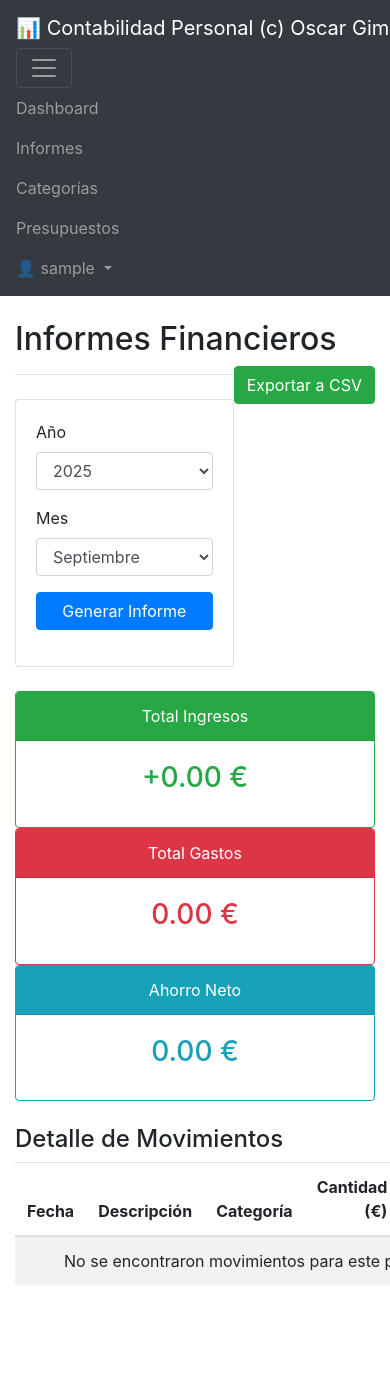
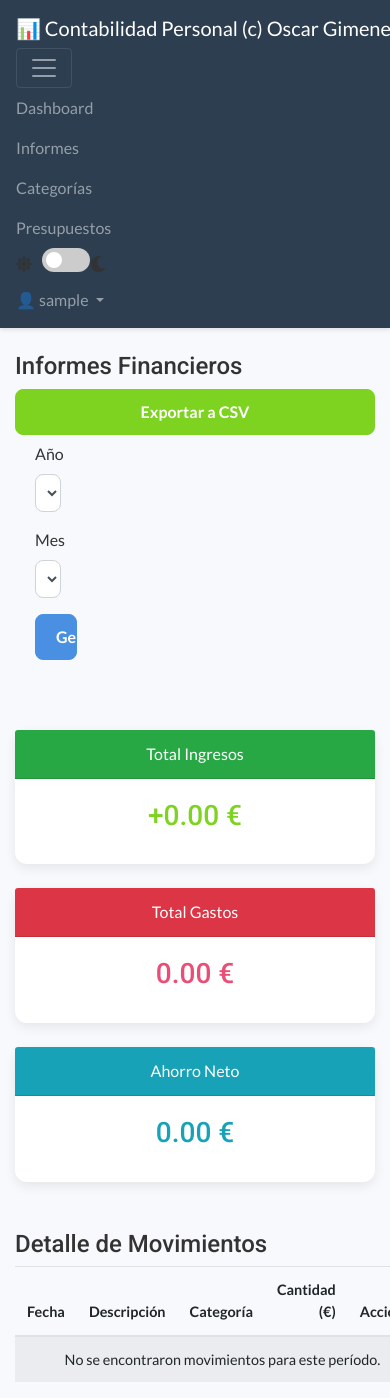
Before and after one commit to Sabbat-cloud/contabilidad-personal, a Flask app: page /reports in a window 390 px wide, after a click that opens the changed part; the page is wider, and only the part inside the window is pictured. Before the commit the page ends 1285 px from the top of that part, so only its background shows below. Run offline with Flask 3, Linux system fonts and the light colour scheme; the visitor is signed in with stand-in values (Sample User, id 1); data that the repository does not hold is empty; parts of the project's set-up code (start-up, migrations or seed data) failed here and were passed over; some libraries are stand-ins or nearby versions.

Commit message:
Mejoras css y responsive

```diff
--- /dev/null
+++ b/app/static/css/style.css
@@ -0,0 +1,239 @@
+/* app/static/css/style.css */
+
+/* --- 1. Paleta de Colores y Tipografía --- */
+
+:root {
+    --primary-color: #4A90E2; /* Un azul moderno */
+    --secondary-color: #50E3C2; /* Un verde menta para acentos */
+    --success-color: #7ED321; /* Verde brillante para ingresos */
+    --danger-color: #E94E77;  /* Un rojo/rosa vibrante para gastos */
+    --light-bg: #F7F9FC;     /* Un fondo gris muy claro para la página */
+    --dark-blue: #2C3E50;     /* Azul oscuro para la barra de navegación */
+    --text-color: #333;
+    --card-bg: #FFFFFF;
+}
+
+body {
+    background-color: var(--light-bg);
+    color: var(--text-color);
+    font-family: 'Lato', sans-serif;
+}
+
+h1, h2, h3, h4, h5, h6 {
+    font-family: 'Roboto', sans-serif;
+    font-weight: 500;
+}
+
+
+/* --- 2. Barra de Navegación (Navbar) --- */
+
+.navbar-dark.bg-dark {
+    background-color: var(--dark-blue) !important;
+    box-shadow: 0 2px 4px rgba(0,0,0,0.1);
+}
+
+
+/* --- 3. Tarjetas (Cards) --- */
+
+.card {
+    border-radius: 12px;
+    box-shadow: 0 4px 12px rgba(0, 0, 0, 0.08);
+    border: none;
+    margin-bottom: 1.5rem; /* Añade más espacio entre tarjetas */
+}
+
+
+/* --- 4. Botones --- */
+
+.btn {
+    border-radius: 8px; /* Bordes más redondeados */
+    font-weight: bold;
+    padding: 10px 20px;
+}
+
+.btn-primary {
+    background-color: var(--primary-color);
+    border-color: var(--primary-color);
+}
+
+.btn-primary:hover {
+    opacity: 0.9;
+}
+
+.btn-success {
+    background-color: var(--success-color);
+    border-color: var(--success-color);
+}
+
+.btn-danger {
+    background-color: var(--danger-color);
+    border-color: var(--danger-color);
+}
+
+
+/* --- 5. Tablas --- */
+
+.table thead.thead-dark th {
+    background-color: var(--dark-blue);
+    border-color: var(--dark-blue);
+}
+
+.table-hover tbody tr:hover {
+    background-color: #e9ecef;
+}
+
+
+/* --- 6. Formularios --- */
+
+.form-control {
+    border-radius: 8px;
+}
+
+.form-control:focus {
+    border-color: var(--primary-color);
+    box-shadow: 0 0 0 0.2rem rgba(74, 144, 226, 0.25);
+}
+
+
+/* --- 7. Indicadores de Balance --- */
+.text-success {
+    color: var(--success-color) !important;
+}
+
+.text-danger {
+    color: var(--danger-color) !important;
+}
+
+/* --- 8. Barra de Progreso (Presupuestos) --- */
+.progress {
+    height: 20px;
+    border-radius: 10px;
+}
+
+.progress-bar {
+    font-weight: bold;
+}
+
+/* --- 9. TEMA OSCURO --- */
+
+/* Estilos generales para el tema oscuro */
+[data-theme="dark"] {
+    --primary-color: #58a6ff; /* Un azul más brillante para el modo oscuro */
+    --light-bg: #0d1117;
+    --card-bg: #161b22;
+    --text-color: #c9d1d9;
+    --dark-blue: #161b22; /* El fondo del navbar y la cabecera de la tabla */
+    --border-color: #30363d; /* Un color para los bordes */
+}
+
+[data-theme="dark"] body {
+    background-color: var(--light-bg);
+    color: var(--text-color);
+}
+
+/* Tarjetas y formularios en modo oscuro */
+[data-theme="dark"] .card,
+[data-theme="dark"] .form-control {
+    background-color: var(--card-bg);
+    color: var(--text-color);
+    border-color: var(--border-color);
+}
+
+[data-theme="dark"] .form-control:focus {
+    background-color: var(--card-bg);
+    color: var(--text-color);
+}
+
+/* Tablas en modo oscuro */
+[data-theme="dark"] .table {
+    color: var(--text-color);
+}
+
+[data-theme="dark"] .table-hover tbody tr:hover {
+    background-color: #21262d;
+}
+
+[data-theme="dark"] .table-striped tbody tr:nth-of-type(odd) {
+    background-color: rgba(33, 38, 45, 0.5);
+}
+
+/* Botones en modo oscuro */
+[data-theme="dark"] .btn-secondary {
+    background-color: #30363d;
+    border-color: #4d555e;
+    color: var(--text-color);
+}
+
+/* Dropdown del menú de usuario */
+[data-theme="dark"] .dropdown-menu {
+    background-color: var(--card-bg);
+    border-color: var(--border-color);
+}
+
+[data-theme="dark"] .dropdown-item {
+    color: var(--text-color);
+}
+
+[data-theme="dark"] .dropdown-item:hover {
+    background-color: #21262d;
+}
+
+/* --- ESTILOS PARA EL INTERRUPTOR DE TEMA --- */
+.theme-switch-wrapper {
+  display: flex;
+  align-items: center;
+}
+.theme-switch {
+  display: inline-block;
+  height: 24px;
+  position: relative;
+  width: 48px;
+  margin-left: 10px;
+}
+.theme-switch input {
+  display:none;
+}
+.slider {
+  background-color: #ccc;
+  bottom: 0;
+  cursor: pointer;
+  left: 0;
+  position: absolute;
+  right: 0;
+  top: 0;
+  transition: .4s;
+  border-radius: 24px;
+}
+.slider:before {
+  background-color: #fff;
+  bottom: 4px;
+  content: "";
+  height: 16px;
+  left: 4px;
+  position: absolute;
+  transition: .4s;
+  width: 16px;
+  border-radius: 50%;
+}
+input:checked + .slider {
+  background-color: #58a6ff;
+}
+input:checked + .slider:before {
+  transform: translateX(24px);
+}
+
+/* Estilos para pantallas de menos de 768px de ancho (móviles) */
+@media (max-width: 768px) {
+    h2 {
+        font-size: 1.5rem; /* Hacer los títulos un poco más pequeños */
+    }
+
+    .btn {
+        width: 100%; /* Hacer que los botones ocupen todo el ancho */
+        margin-bottom: 10px;
+    }
+
+    .table {
+        font-size: 0.9rem; /* Reducir el tamaño del texto en las tablas */
+    }
+}
--- a/app/templates/base.html
+++ b/app/templates/base.html
@@ -3,8 +3,17 @@
 <head>
     <meta charset="utf-8">
     <meta name="viewport" content="width=device-width, initial-scale=1, shrink-to-fit=no">
+
     <link rel="stylesheet" href="https://stackpath.bootstrapcdn.com/bootstrap/4.3.1/css/bootstrap.min.css">
+
+    <link rel="preconnect" href="https://fonts.googleapis.com">
+    <link rel="preconnect" href="https://fonts.gstatic.com" crossorigin>
+    <link href="https://fonts.googleapis.com/css2?family=Lato:wght@400;700&family=Roboto:wght@400;500&display=swap" rel="stylesheet">
+
+    <link rel="stylesheet" href="https://cdnjs.cloudflare.com/ajax/libs/font-awesome/5.15.4/css/all.min.css">
+
     <link rel="stylesheet" href="{{ url_for('static', filename='css/style.css') }}">
+
     <title>{{ title }} - Mi Contabilidad</title>
 </head>
 <body>
@@ -32,6 +41,15 @@
                     </li>
                 {% endif %}
             </ul>
+
+            <div class="theme-switch-wrapper">
+                <i class="fas fa-sun"></i>
+                <label class="theme-switch" for="checkbox">
+                    <input type="checkbox" id="checkbox" />
+                    <div class="slider round"></div>
+                </label>
+                <i class="fas fa-moon"></i>
+            </div>
 
             <ul class="navbar-nav ml-auto">
                 {% if current_user.is_authenticated %}
@@ -74,9 +92,47 @@
     <script src="https://code.jquery.com/jquery-3.3.1.slim.min.js"></script>
     <script src="https://cdnjs.cloudflare.com/ajax/libs/popper.js/1.14.7/umd/popper.min.js"></script>
     <script src="https://stackpath.bootstrapcdn.com/bootstrap/4.3.1/js/bootstrap.min.js"></script>
-
     <script src="https://cdn.jsdelivr.net/npm/chart.js"></script>
 
-    {% block scripts %}{% endblock %}
+    {% block scripts %}
+    <script>
+        document.addEventListener('DOMContentLoaded', function () {
+            const themeToggle = document.querySelector('#checkbox');
+            // Busca un tema guardado en localStorage, si no existe, no establece ninguno (default claro)
+            const currentTheme = localStorage.getItem('theme') ? localStorage.getItem('theme') : null;
+
+            // Función para aplicar el tema seleccionado
+            function applyTheme(theme) {
+                if (theme === 'dark') {
+                    // Añade el atributo data-theme="dark" a la etiqueta <html>
+                    document.documentElement.setAttribute('data-theme', 'dark');
+                    themeToggle.checked = true;
+                } else {
+                    // Elimina el atributo si el tema es claro
+                    document.documentElement.removeAttribute('data-theme');
+                    themeToggle.checked = false;
+                }
+            }
+
+            // Al cargar la página, aplica el tema que estaba guardado
+            if (currentTheme) {
+                applyTheme(currentTheme);
+            }
+
+            // Añade un listener al interruptor para que cambie el tema al hacer clic
+            themeToggle.addEventListener('change', function() {
+                if (this.checked) {
+                    // Si está marcado, guarda 'dark' en localStorage y aplica el tema
+                    localStorage.setItem('theme', 'dark');
+                    applyTheme('dark');
+                } else {
+                    // Si no, guarda 'light' y aplica el tema claro
+                    localStorage.setItem('theme', 'light');
+                    applyTheme('light');
+                }
+            });
+        });
+    </script>
+    {% endblock %}
 </body>
 </html>
--- a/app/templates/reports.html
+++ b/app/templates/reports.html
@@ -75,9 +75,13 @@
                     {{ "%.2f"|format(t.amount) }}
                 </td>
                 <td>
-                    <a href="{{ url_for('edit_transaction', transaction_id=t.id) }}" class="btn btn-warning btn-sm">Editar</a>
-                    <form action="{{ url_for('delete_transaction', transaction_id=t.id) }}" method="post" style="display:inline;" onsubmit="return confirm('¿Estás seguro?');">
-                        <button type="submit" class="btn btn-danger btn-sm">Eliminar</button>
+                    <a href="{{ url_for('edit_transaction', transaction_id=t.id) }}" class="btn btn-warning btn-sm" title="Editar">
+    <i class="fas fa-pencil-alt"></i>
+</a>
+		     <form action="{{ url_for('delete_transaction', transaction_id=t.id) }}" method="post" style="display:inline;" onsubmit="return confirm('¿Estás seguro?');">
+			<button type="submit" class="btn btn-danger btn-sm" title="Eliminar">
+    <i class="fas fa-trash-alt"></i>
+</button>
                     </form>
                 </td>
             </tr>
```
Also changed, not shown: app/templates/dashboard.html (+11 -7 lines), app/static/images/icon-192x192.png (added), app/static/images/icon-512x512.png (added), app/static/manifest.json (added), 2 other files.
